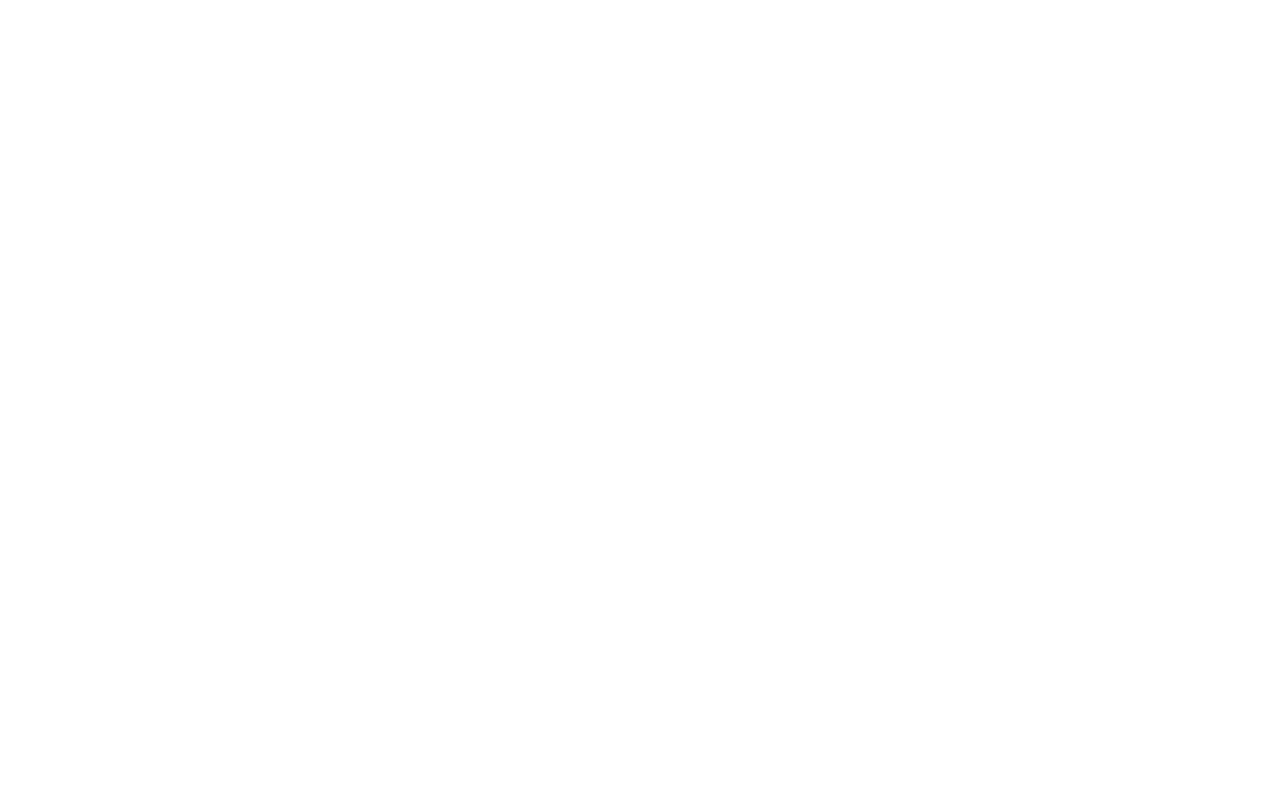
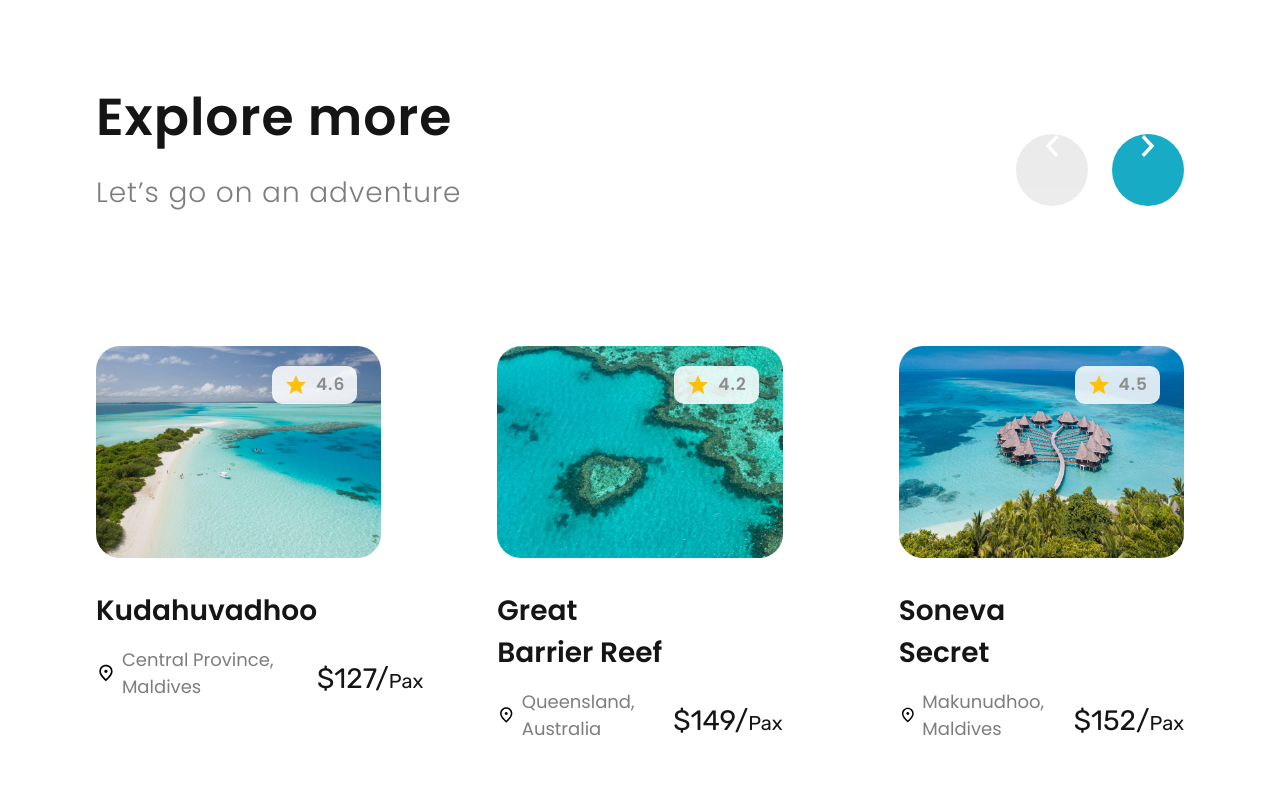
Before and after one commit to Alireza-ghate/go-travel, a React (Vite) app: page / in a window 1280 px wide. Shown: the part 4640-5440 px from the top of the page. Before the commit the page ends 4614 px from the top, so only its background shows below. Built offline with nearby package versions, Linux system fonts and the light colour scheme.

Commit message:
add: ExploreMore section with animation(local data)

```diff
--- a/src/App.tsx
+++ b/src/App.tsx
@@ -1,3 +1,4 @@
+import ExploreMore from "./components/ExploreMore/ExploreMore";
 import Header from "./components/Header";
 import Hero from "./components/Hero/Hero";
 import Main from "./components/Main";
@@ -19,6 +20,7 @@
         <Steps />
         <Services />
         <News />
+        <ExploreMore />
       </Main>
     </Page>
   );
--- /dev/null
+++ b/src/components/ExploreMore/ExploreMore.tsx
@@ -0,0 +1,66 @@
+import { useState } from "react";
+import { locations } from "../../utils/content";
+import CaretUp from "../Icons/CaretUp";
+import LocationCard from "./LocationCard";
+import { LOCATION_CARDS_SHOWN } from "../../utils/constans";
+
+function ExploreMore() {
+  const [currentIndex, setCurrentIndex] = useState<number>(0);
+  // const renderLocations = locations.slice(0, 6); //always first 6 elements will be render (hardcore code)
+  // make it dynamic
+  const renderLocations = locations.slice(
+    currentIndex,
+    currentIndex + LOCATION_CARDS_SHOWN,
+  );
+  const totalLocations = locations.length;
+
+  function handleRightClick() {
+    setCurrentIndex((prevIndex) => prevIndex + LOCATION_CARDS_SHOWN);
+  }
+
+  function handleLeftClick() {
+    // if (currentIndex === 0) return;
+    setCurrentIndex((prevIndex) => prevIndex - LOCATION_CARDS_SHOWN);
+  }
+
+  return (
+    <section className="px-24">
+      <div className="mx-auto max-w-389 space-y-33 py-26">
+        <div className="flex items-end justify-between">
+          <div className="tracking-6">
+            <h2 className="mb-4 text-[3.25rem] font-semibold">Explore more</h2>
+            <p className="text-grey-700 text-[1.75rem] font-light">
+              Let’s go on an adventure
+            </p>
+          </div>
+          <div className="mb-2 flex gap-x-6">
+            <button
+              aria-label="left arrow"
+              disabled={currentIndex === 0}
+              onClick={handleLeftClick}
+              className="bg-grey-300 not-disabled:hover:bg-grey-400 flex size-18 cursor-pointer place-content-center rounded-full transition-all duration-200 disabled:cursor-not-allowed disabled:opacity-50"
+            >
+              <CaretUp className="w-6 -rotate-90 fill-white" />
+            </button>
+            <button
+              aria-label="right arrow"
+              disabled={currentIndex >= totalLocations - LOCATION_CARDS_SHOWN}
+              onClick={handleRightClick}
+              className="bg-primary-700 not-disabled:hover:bg-primary-800 flex size-18 cursor-pointer place-content-center rounded-full transition-all duration-200 disabled:cursor-not-allowed disabled:opacity-50"
+            >
+              <CaretUp className="w-6 rotate-90 fill-white" />
+            </button>
+          </div>
+        </div>
+
+        <ul className="grid grid-cols-3 gap-x-29 gap-y-24">
+          {renderLocations.map((location) => (
+            <LocationCard key={location.id} location={location} />
+          ))}
+        </ul>
+      </div>
+    </section>
+  );
+}
+
+export default ExploreMore;
--- /dev/null
+++ b/src/components/ExploreMore/LocationCard.tsx
@@ -0,0 +1,57 @@
+import { easeInOut, motion } from "motion/react";
+import { type Location } from "../../utils/contentTypes";
+import { Location as LocationIcon } from "../Icons/Location";
+import Star from "../Icons/Star";
+
+interface LocationCardProps {
+  location: Location;
+}
+
+function LocationCard({
+  location: { alt, img, location, pricePerPerson, rating, title },
+}: LocationCardProps) {
+  return (
+    <motion.li
+      initial={{ opacity: 0, y: 20 }}
+      animate={{
+        opacity: 1,
+        y: 0,
+      }}
+      exit={{ opacity: 0, y: 20 }}
+      transition={{ duration: 0.35, ease: easeInOut }}
+      className="group cursor-pointer"
+    >
+      <div className="relative mb-8 overflow-hidden rounded-3xl">
+        <img
+          className="transform transition-all duration-300 ease-in-out group-hover:scale-103"
+          src={img}
+          alt={alt}
+        />
+        <div className="drop-shadow-[0_4px_6px_30px_rgba(0,0,0,0.05) absolute top-5 right-6 flex items-center gap-x-2 rounded-[0.625rem] bg-white/85 px-3 py-1.5 backdrop-blur-3xl">
+          <Star className="fill-yellow size-6" />
+          <p className="tracking-6 text-grey-600 text-[1.0625rem] font-semibold">
+            {rating}
+          </p>
+        </div>
+      </div>
+
+      <div className="flex items-end justify-between">
+        <div>
+          <p className="mb-3.5 text-[1.75rem] font-semibold">{title}</p>
+          <div className="flex items-center">
+            <LocationIcon className="mr-1.5 size-6" />
+            <p className="text-grey-700 text-[1.125rem] font-normal">
+              {location}
+            </p>
+          </div>
+        </div>
+
+        <p className="font-rubik text-[1.75rem] font-normal">
+          ${pricePerPerson}/<span className="text-xl">Pax</span>
+        </p>
+      </div>
+    </motion.li>
+  );
+}
+
+export default LocationCard;
--- /dev/null
+++ b/src/utils/constans.ts
@@ -0,0 +1,3 @@
+const LOCATION_CARDS_SHOWN = 6;
+
+export { LOCATION_CARDS_SHOWN };
```
